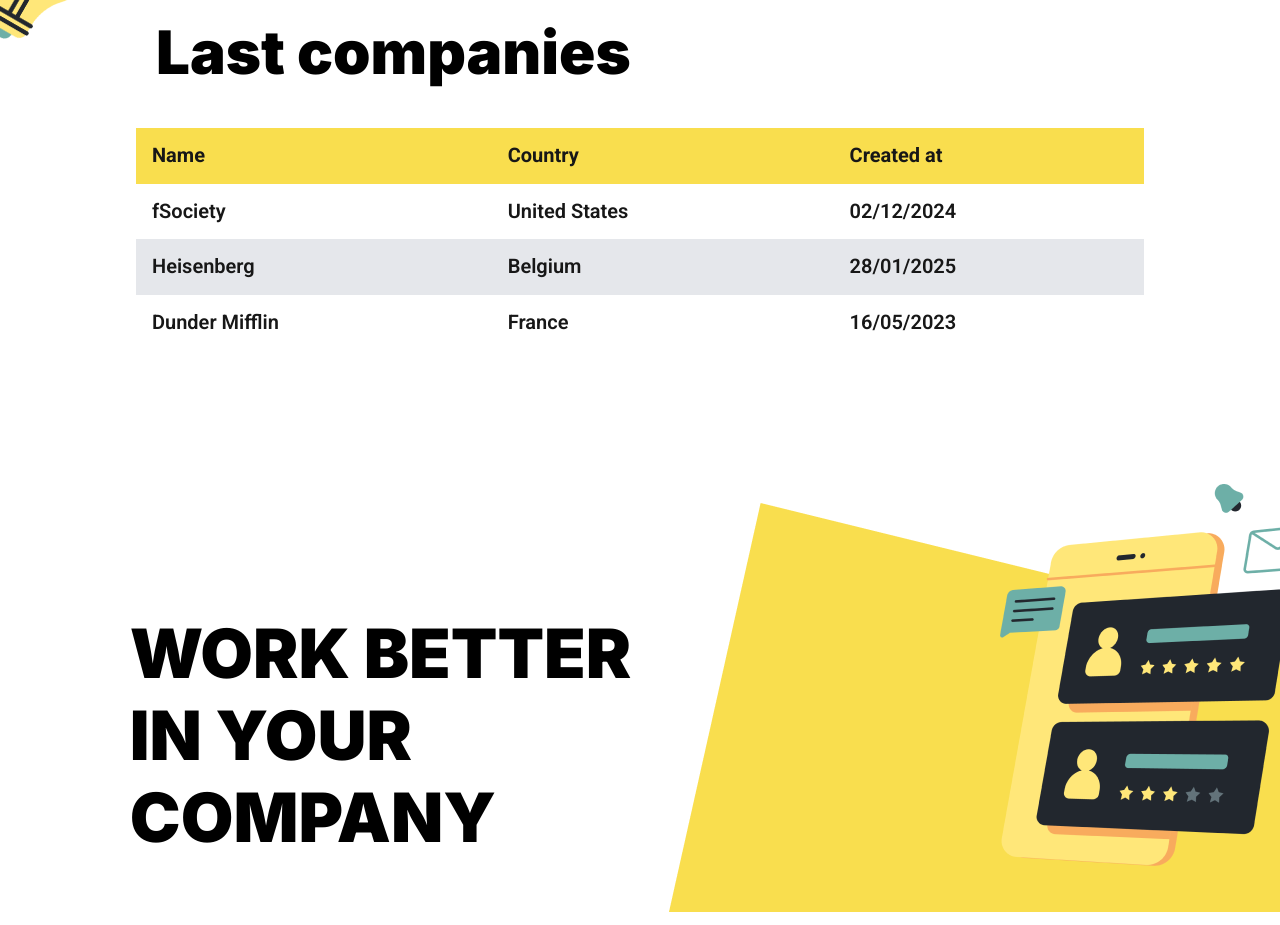
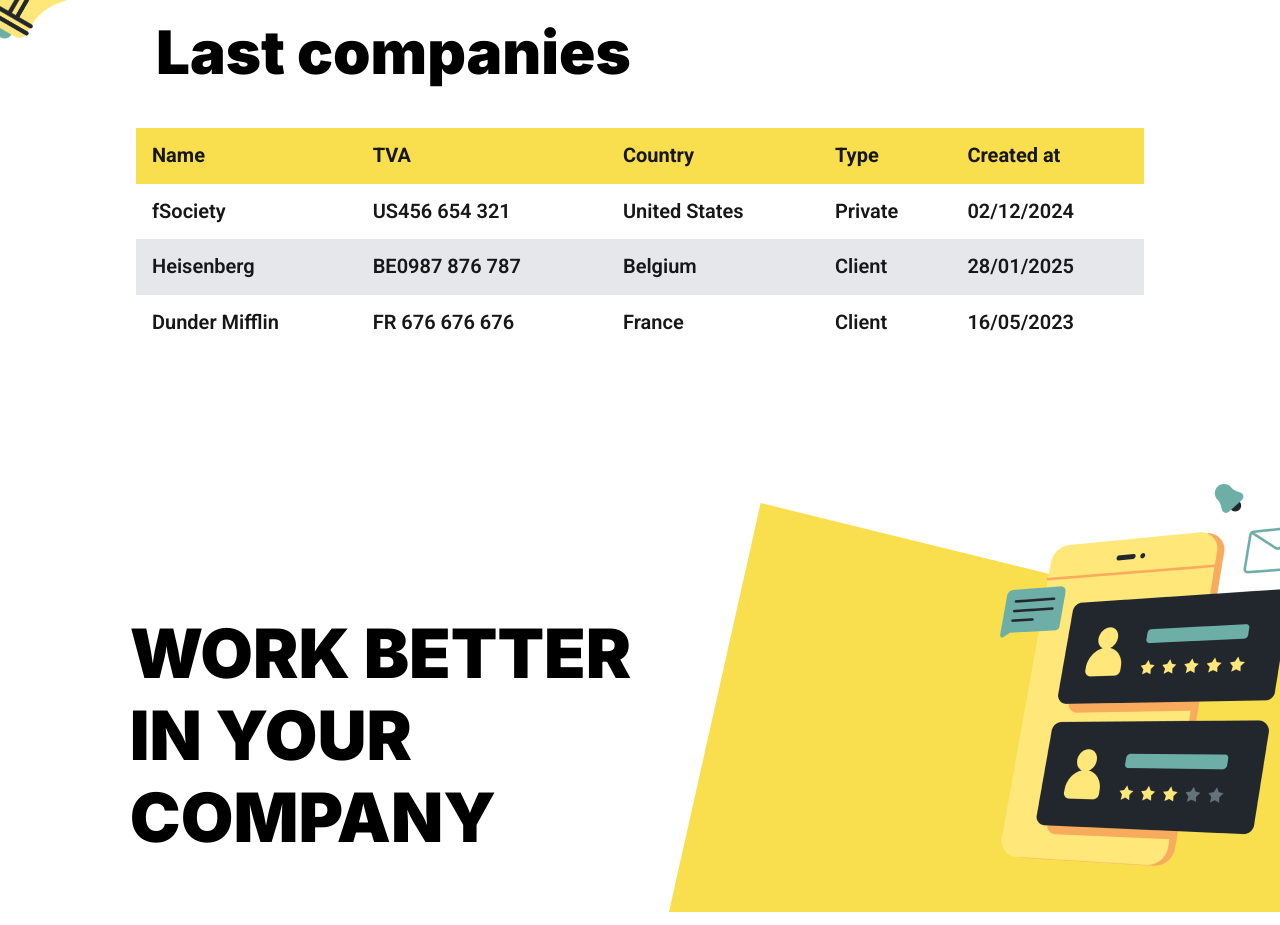
Before and after one commit to sam-sepiol1/cogip-client, a Next.js app: page / in a window 1280 px wide. Shown: the part 1620-2545 px from the top of the page. Built offline with nearby package versions, Linux system fonts and the light colour scheme.

Commit message:
Added columns "TVA" & "Type"

```diff
--- a/app/page.tsx
+++ b/app/page.tsx
@@ -43,7 +43,9 @@
             <div className="mt-[80px]">
             <DatasDisplayer className="titlePage" title="Last companies" data={ companiesData } columns={[
                     { key: "name", label: "Name" },
+                    { key: "tva", label: "TVA" },
                     { key: "country", label: "Country" },
+                    { key: "type", label: "Type" },
                     { key: "created", label: "Created at" }
                 ]} limit={5} isHome={true} />
             </div>
```
